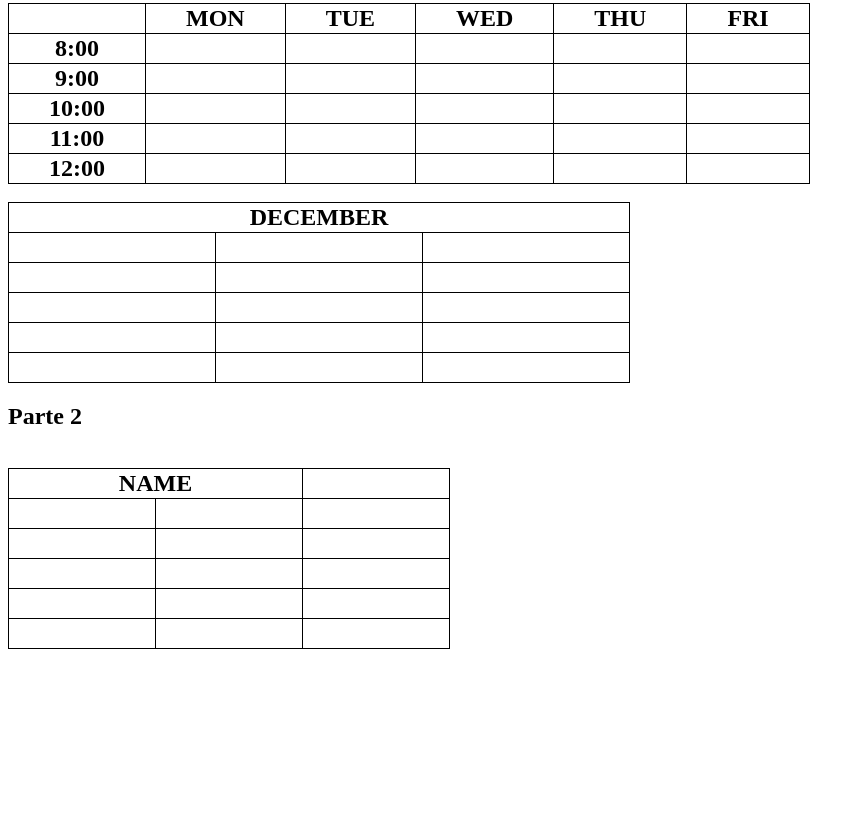
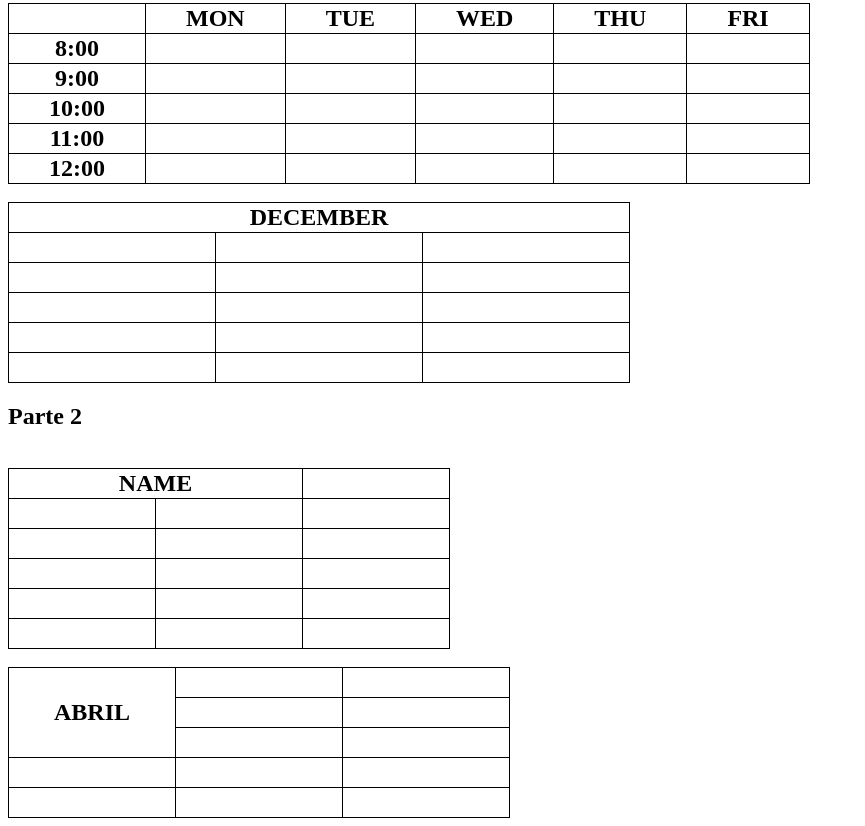
Before and after one commit to julliarhaffik701/Tabelas, a plain HTML site: page index.html in a window 1280 px wide. Shown: the part 522-1348 px from the top of the page, without its empty margins (0-865 px from the left). Before the commit the page ends 1179 px from the top, so only its background shows below. Drawn offline with Linux system fonts and the light colour scheme.

Commit message:
Versão 1.6 - Sexta Tabela"

```diff
--- a/index.html
+++ b/index.html
@@ -289,6 +289,52 @@
     </tr>
   </table>
 
+  </table>
+
+   <br>
+
+  <table id="tab06" >
+
+
+
+    <tr>
+
+      <th rowspan="3">ABRIL</th>
+      <td>&nbsp;</td>
+      <td>&nbsp;</td>
+
+    </tr>
+
+    <tr>
+
+      <td>&nbsp;</td>
+      <td>&nbsp;</td>
+
+    </tr>
+
+    <tr>
+
+      <td>&nbsp;</td>
+      <td>&nbsp;</td>
+    </tr>
+
+    <tr>
+
+      <td>&nbsp;</td>
+      <td>&nbsp;</td>
+    </tr>
+
+
+    <tr>
+
+      <td>&nbsp;</td>
+      <td>&nbsp;</td>
+    </tr>
+
+
+
+  </table>
+
 
 
 </body>
```
